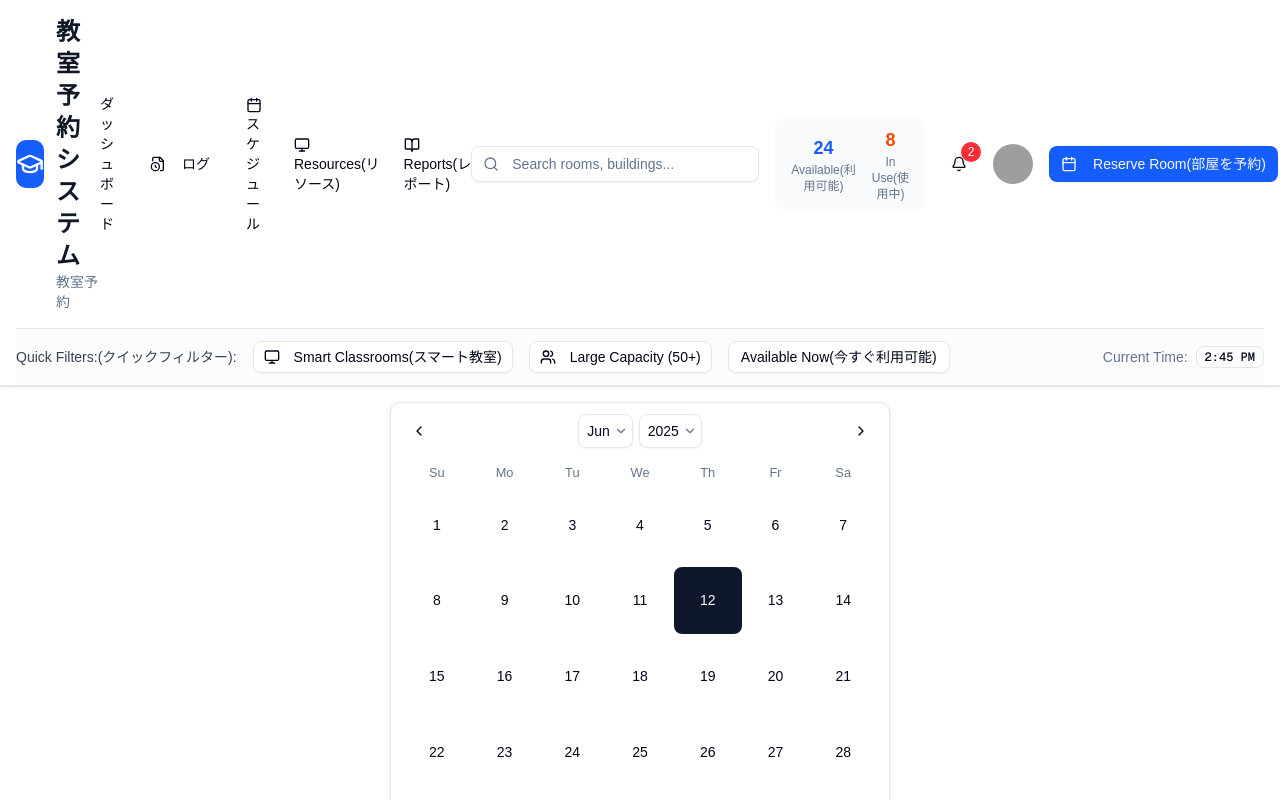
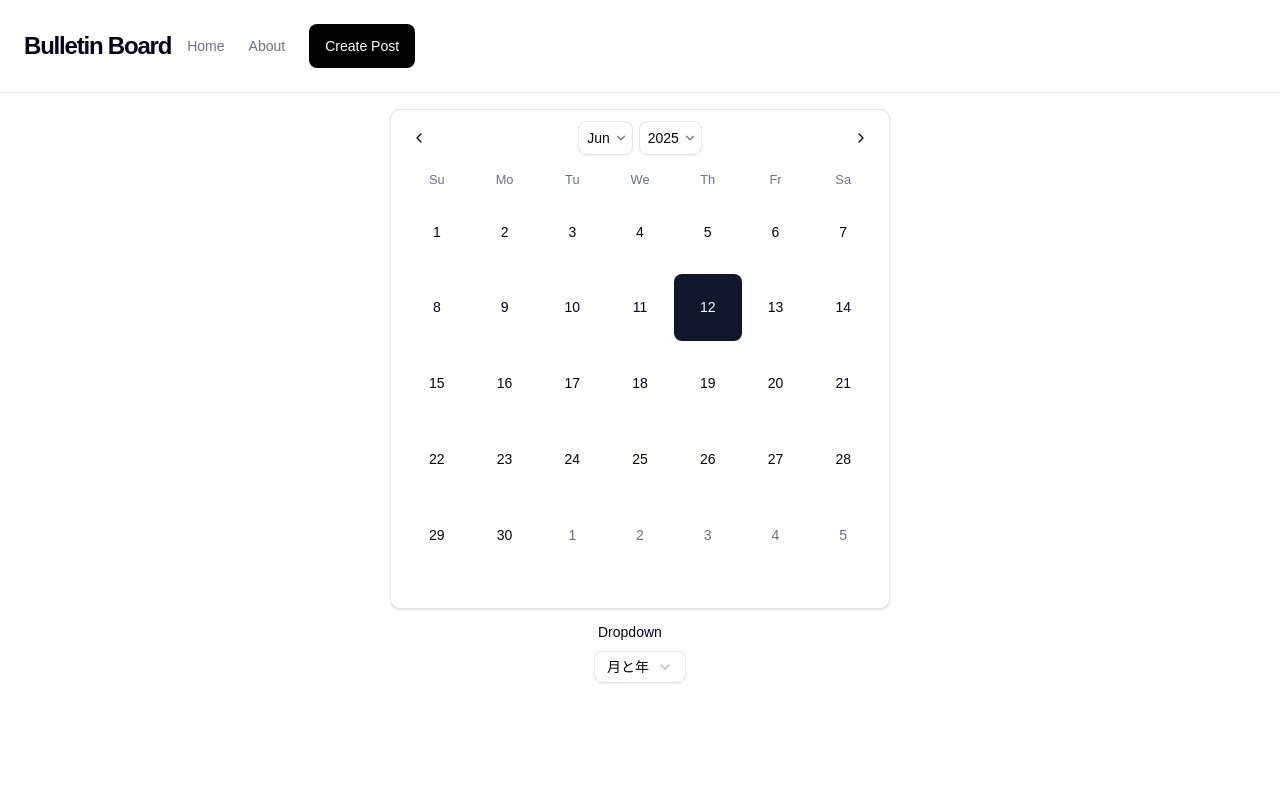
Before and after one commit to zxswv/npg, a Next.js app: page / in a window 1280 px wide. Shown: the top 800 px of the page. Built offline with nearby package versions, Linux system fonts and the light colour scheme; grey boxes are pictures that could not be loaded.

Commit message:
v0.0.4 ヘッダーコンポーネントを更新、関連するUI要素を実装。

```diff
--- a/src/app/components/layouts/header/Header.tsx
+++ b/src/app/components/layouts/header/Header.tsx
@@ -1,52 +1,38 @@
+import Link from "next/link";
 import React from "react";
 
-import SchoolReservationHeader from "./school-reservation-header";
-
-export default function Page() {
+const Header = () => {
   return (
-    <div className="min-h-[80%] bg-gray-50">
-      <SchoolReservationHeader />
-      {/* <main className="container mx-auto px-4 py-8">
-        <div className="grid grid-cols-1 md:grid-cols-3 gap-6 mb-8">
-          <div className="bg-white p-6 rounded-lg shadow-sm border">
-            <h3 className="text-lg font-semibold mb-2">空室状況</h3>
-            <p className="text-3xl font-bold text-green-600">24</p>
-            <p className="text-sm text-muted-foreground">ご予約受付中です</p>
-          </div>
-          <div className="bg-white p-6 rounded-lg shadow-sm border">
-            <h3 className="text-lg font-semibold mb-2">ご予約</h3>
-            <p className="text-3xl font-bold text-blue-600">3</p>
-            <p className="text-sm text-muted-foreground">今週</p>
-          </div>
+    <div className="divide-y border-gray-200 dark:border-gray-800 border-b">
+      <div className="px-4 py-3 md:py-6 lg:px-6">
+        <div className="flex items-center space-y-2 md:space-y-0 md:space-x-6">
+          <Link href="/" className="text-2xl font-bold tracking-tighter mr-4">
+            Bulletin Board
+          </Link>
+          <nav className="flex items-center space-x-6 text-sm">
+            <Link
+              className="font-medium text-gray-500 transition-colors hover:text-gray-900 dark:text-gray-400 dark:hover:text-gray-50"
+              href="/"
+            >
+              Home
+            </Link>
+            <Link
+              className="font-medium text-gray-500 transition-colors hover:text-gray-900 dark:text-gray-400 dark:hover:text-gray-50"
+              href="/about"
+            >
+              About
+            </Link>
+            <Link
+              className="bg-black py-3 px-4 text-white rounded-md font-medium"
+              href="/bbs-posts/create"
+            >
+              Create Post
+            </Link>
+          </nav>
         </div>
-
-        <div className="bg-white rounded-lg shadow-sm border p-6">
-          <h2 className="text-2xl font-bold mb-4">教室予約システム</h2>
-          <p className="text-gray-700 mb-4">
-            大学教室予約システムへようこそ。教室の予約、空き状況の確認、および学術スペースのニーズを効率的に管理できます。
-            教室の予約、空き状況の確認、および学術スペースのニーズを効率的に管理できます。
-            教室の予約、空き状況の確認、および学術スペースのニーズを効率的に管理できます
-          </p>
-          <div className="grid grid-cols-1 md:grid-cols-2 lg:grid-cols-4 gap-4">
-            <div className="p-4 border rounded-lg">
-              <h4 className="font-semibold mb-2">Science Hall</h4>
-              <p className="text-sm text-muted-foreground">15室空室あり</p>
-            </div>
-            <div className="p-4 border rounded-lg">
-              <h4 className="font-semibold mb-2">工学棟</h4>
-              <p className="text-sm text-muted-foreground">8室空室あり</p>
-            </div>
-            <div className="p-4 border rounded-lg">
-              <h4 className="font-semibold mb-2">リベラルアーツセンター</h4>
-              <p className="text-sm text-muted-foreground">12室空室あり</p>
-            </div>
-            <div className="p-4 border rounded-lg">
-              <h4 className="font-semibold mb-2">ビジネススクール</h4>
-              <p className="text-sm text-muted-foreground">6室空室あり</p>
-            </div>
-          </div>
-        </div>
-      </main> */}
+      </div>
     </div>
   );
-}
+};
+
+export default Header;
```
Also changed, not shown: src/app/components/layouts/header/akaibu/Header.tsx (added, +52 -0 lines), src/app/components/layouts/header/akaibu/reservation-header.tsx (renamed from src/app/components/layouts/header/reservation-header.tsx), src/app/components/layouts/header/akaibu/school-reservation-header.md (renamed from src/app/components/layouts/header/school-reservation-header.md), src/app/components/layouts/header/akaibu/school-reservation-header.tsx (renamed from src/app/components/layouts/header/school-reservation-header.tsx).
